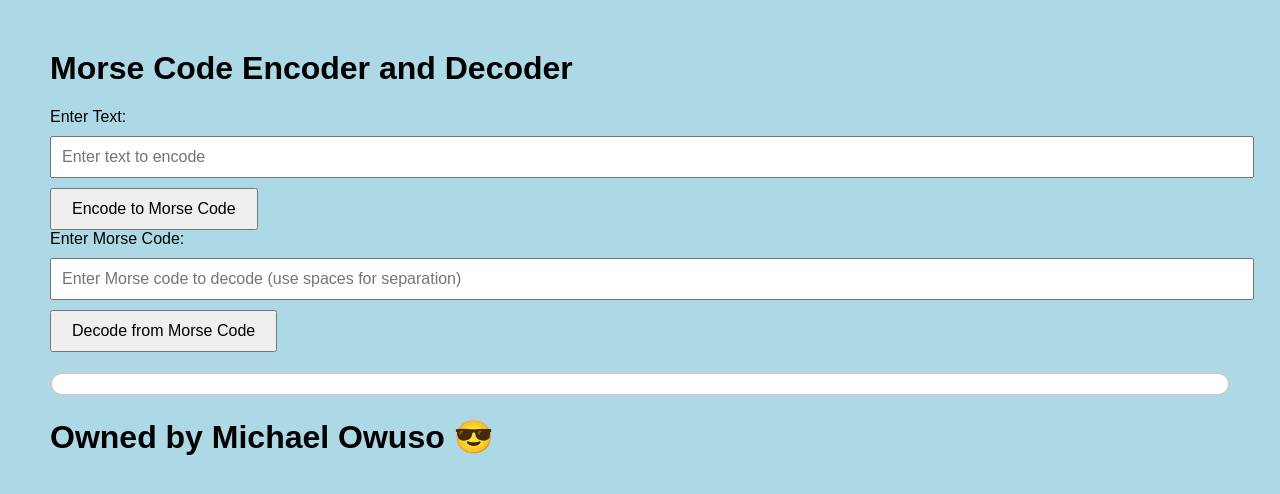
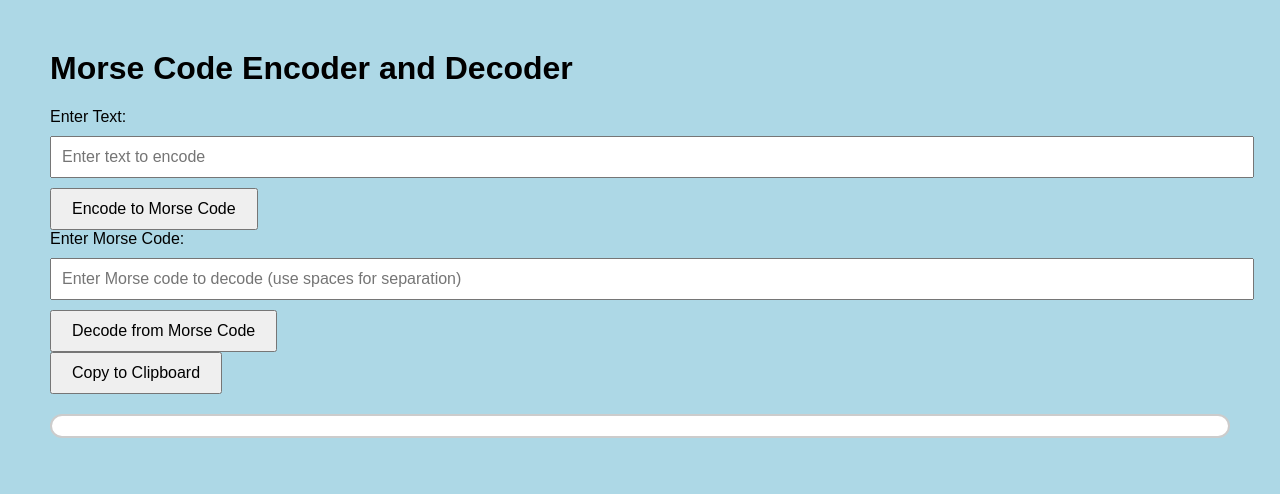
Before and after one commit to coco975/try, a plain HTML site: page index.html in a window 1280 px wide. Drawn offline with Linux system fonts and the light colour scheme.

Commit message:
Update index.html

```diff
--- a/index.html
+++ b/index.html
@@ -43,10 +43,10 @@
         <input type="text" id="morse-input" placeholder="Enter Morse code to decode (use spaces for separation)">
         <button onclick="decodeFromMorse()">Decode from Morse Code</button>
     </div>
+    <div>
+        <button id="copy-button" onclick="copyToClipboard()">Copy to Clipboard</button>
+    </div>
     <div id="result"></div>
-    <div>
-        <h1> Owned by Michael Owuso 😎</h1>
-    </div>
 
     <script>
         const morseCode = {
@@ -76,6 +76,15 @@
             const result = morseToText(morseInput);
             document.getElementById('result').innerText = result;
         };
+
+        const copyToClipboard = () => {
+            const resultText = document.getElementById('result').innerText;
+            navigator.clipboard.writeText(resultText).then(() => {
+                alert('Copied to clipboard!');
+            }).catch(err => {
+                alert('Failed to copy text: ', err);
+            });
+        };
     </script>
 </body>
 </html>
```
